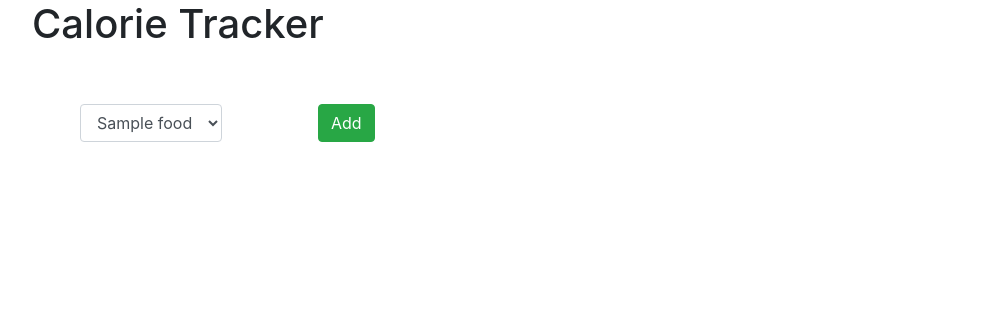
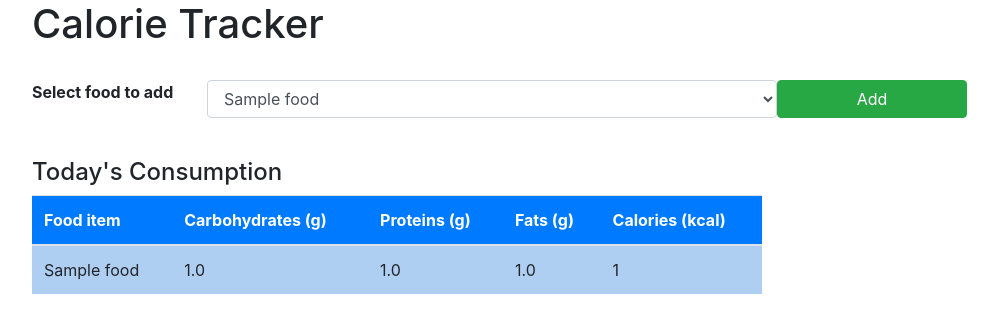
Before and after one commit to amakarudze/calorie-tracker, a Django app: template templates/counter/index.html in a window 1280 px wide. Shown: the top 333 px of the page, without its empty margins (53-1051 px from the left). Run offline with Django 3.2, Linux system fonts and the light colour scheme; the template is opened without the code that fills it: values that come from a table or form of the project are taken from there, others are empty; tables that the repository leaves empty hold one stand-in row (values such as "Sample post"); some libraries are stand-ins or nearby versions.

Commit message:
Display consumed foods

```diff
--- a/counter/views.py
+++ b/counter/views.py
@@ -13,4 +13,5 @@ def index(request):
         consume.save()
 
     foods = Food.objects.all()
-    return render(request, 'counter/index.html', {'foods': foods})
+    consumed_foods = Consume.objects.filter(user=request.user)
+    return render(request, 'counter/index.html', {'foods': foods, 'consumed_foods': consumed_foods})
--- a/templates/counter/index.html
+++ b/templates/counter/index.html
@@ -21,20 +21,52 @@
                 <h1>Calorie Tracker</h1>
             </div>
         </div>
+    <br/>
         <div class="row">
             <div class="col-md-12">
-                <form class="form-inline" method="POST">
+                <form method="POST">
                     {% csrf_token %}
-                    <div class="form-group m-5">
-                        <label for="food_consumed"></label>
-                        <select name="food_consumed" id="food_consumed" class="form-control">
+                    <div class="form-group row">
+                        <label class="col-md-2"><strong>Select food to add</strong></label>
+                        <select name="food_consumed" id="food_consumed" class="col-md-6 form-control">
                             {% for food in foods %}
                                 <option value="{{ food.name }}">{{ food.name }}</option>
                             {% endfor %}
                         </select>
+                        <button type="submit" class="col-md-2 btn btn-success">Add</button>
                     </div>
-                    <button type="submit" class="btn btn-success m-5">Add</button>
                 </form>
+            </div>
+        </div>
+    <br/>
+        <div class="row">
+            <div class="col-md-8">
+                <div>
+                    <h4>Today's Consumption</h4>
+                </div>
+
+                <table id="table" class="table table-striped table-primary">
+                    <thead class="bg-primary text-white">
+                        <th>Food item</th>
+                        <th>Carbohydrates (g)</th>
+                        <th>Proteins (g)</th>
+                        <th>Fats (g)</th>
+                        <th>Calories (kcal)</th>
+                    </thead>
+                    <tbody>
+                        {% for consumed in consumed_foods %}
+                            <tr>
+                                <td>{{ consumed.food_consumed.name }}</td>
+                                <td>{{ consumed.food_consumed.carbs }}</td>
+                                <td>{{ consumed.food_consumed.protein }}</td>
+                                <td>{{ consumed.food_consumed.fats }}</td>
+                                <td>{{ consumed.food_consumed.calories }}</td>
+                            </tr>
+                        {% endfor %}
+                    </tbody>
+                </table>
+            </div>
+            <div class="col-md-4">
 
             </div>
         </div>
```
